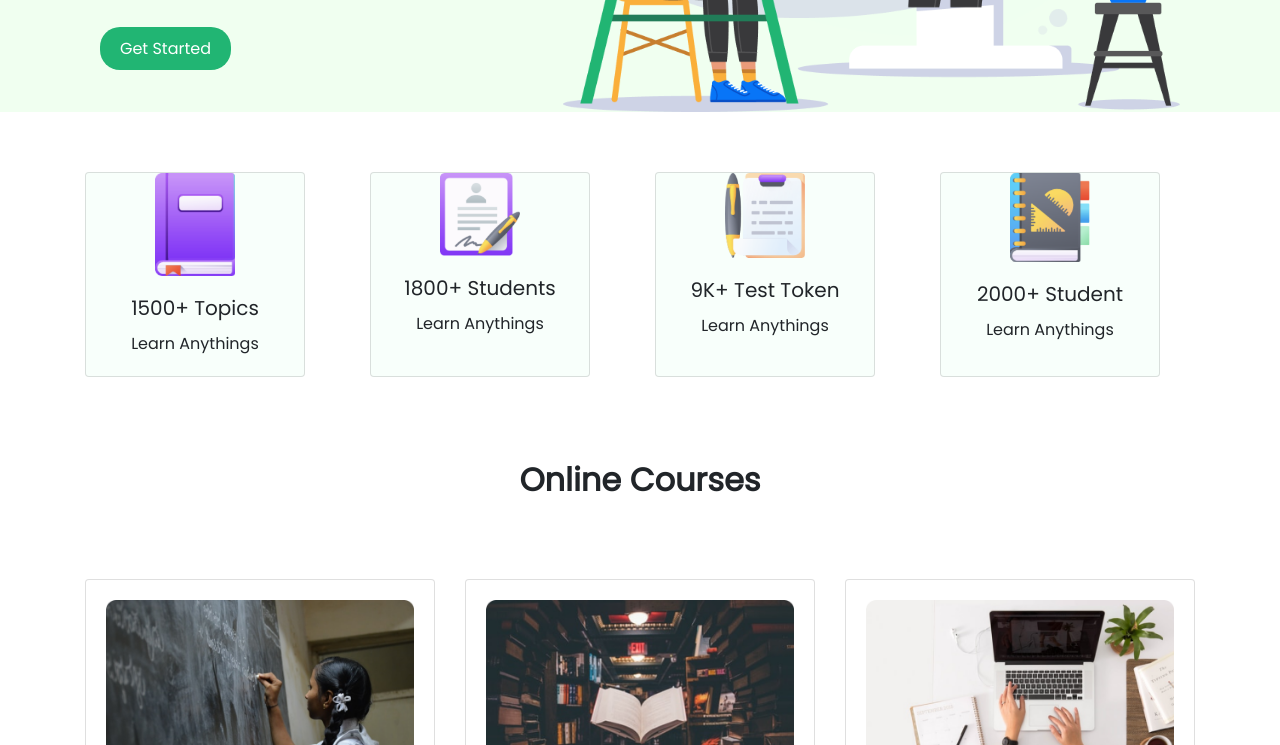
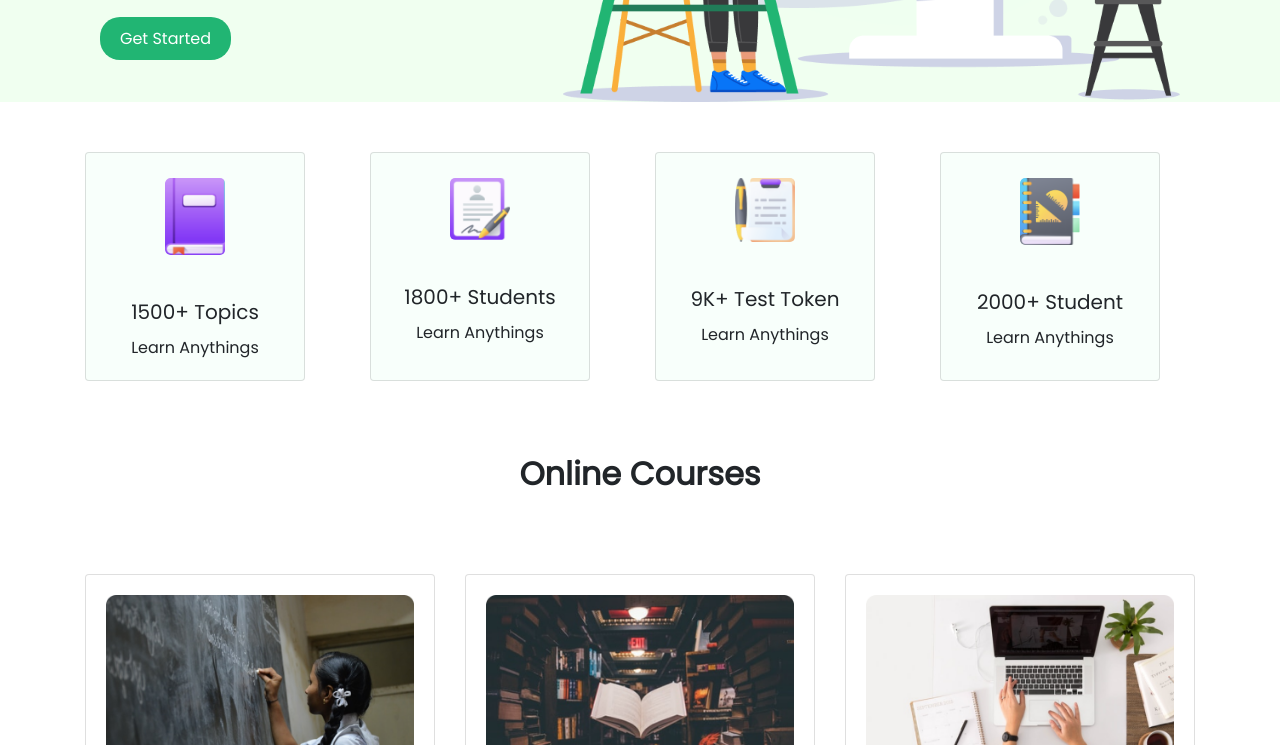
Before and after one commit to rifatminhaz/e-school-website, a plain HTML site: page index.html in a window 1280 px wide. Shown: the part 395-1140 px from the top of the page. Drawn offline with nearby package versions, Linux system fonts and the light colour scheme.

Commit message:
middle part aligned

```diff
--- a/index.html
+++ b/index.html
@@ -67,7 +67,7 @@
       <div class="row row-cols-1 row-cols-md-4">
         <div class="col mb-4">
           <div class="card h-100 middle-row d-flex justify-content-center">
-            <img src="ICON/book.png" class="card-img-top" alt="...">
+            <img class="icon" src="ICON/book.png" class="card-img-top" alt="...">
             <div class="card-body text-align ">
               <h5 class="card-title">1500+ Topics</h5>
               <p class="card-text">Learn Anythings</p>
@@ -76,7 +76,7 @@
         </div>
         <div class="col mb-4">
           <div class="card h-100 middle-row d-flex justify-content-center">
-            <img src="ICON/Student.png" class="card-img-top" alt="...">
+            <img class="icon" src="ICON/Student.png" class="card-img-top" alt="...">
             <div class="card-body text-align">
               <h5 class="card-title">1800+ Students</h5>
               <p class="card-text">Learn Anythings</p>
@@ -85,7 +85,7 @@
         </div>
         <div class="col mb-4">
           <div class="card h-100 middle-row d-flex justify-content-center">
-            <img src="ICON/Test.png" class="card-img-top" alt="...">
+            <img class="icon" src="ICON/Test.png" class="card-img-top" alt="...">
             <div class="card-body text-align">
               <h5 class="card-title">9K+ Test Token</h5>
               <p class="card-text">Learn Anythings</p>
@@ -94,7 +94,7 @@
         </div>
         <div class="col mb-4">
           <div class="card h-100 middle-row d-flex justify-content-center">
-            <img src="ICON/Students.png" class="card-img-top" alt="...">
+            <img class="icon" src="ICON/Students.png" class="card-img-top" alt="...">
             <div class="card-body text-align">
               <h5 class="card-title">2000+ Student</h5>
               <p class="card-text">Learn Anythings</p>
--- a/style.css
+++ b/style.css
@@ -7,7 +7,7 @@ body{
 }
 
 .wrapper{
-    margin-top: 60px;
+    margin-top: 50px;
 }
 .navbar{
     top: 20px;
@@ -43,6 +43,8 @@ body{
     width: 560px;
 
 } */
+
+
 .green-bg{
     background-color:#F0FFF0;;
 }
@@ -84,10 +86,11 @@ body{
 
 
 .middle-row img{
-    margin: 0 auto;
-    width: 80px;
+    margin: 25px 79px;
+    width: 60px;
     max-width: 100%;
     display: block;
+    border-radius: 5px;
 
 }
 
```
